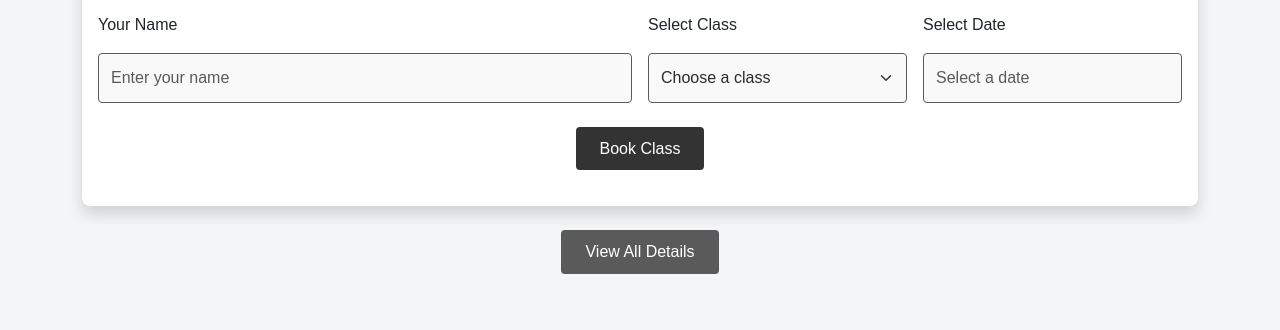
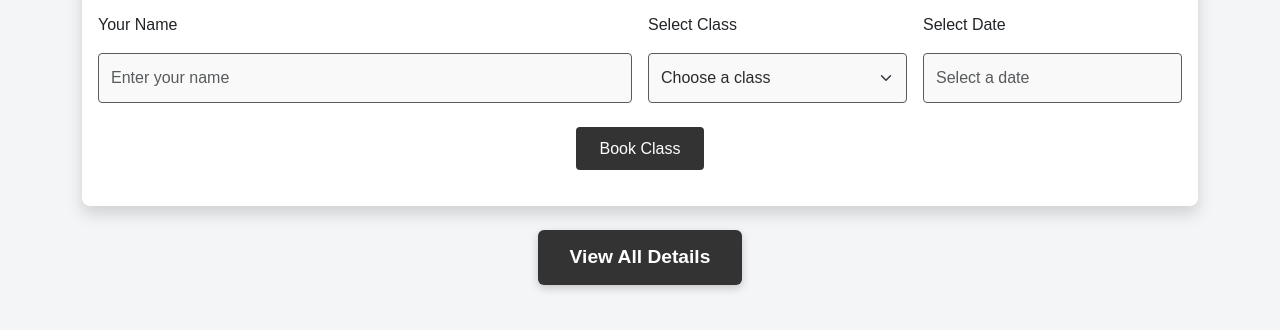
Before and after one commit to Yashwanthdurseti/studio-management-java, a plain HTML site: page public/index.html in a window 1280 px wide. Shown: the part 622-952 px from the top of the page. Drawn offline with nearby package versions, Linux system fonts and the light colour scheme; no server answers.

Commit message:
Adding Styles

```diff
--- a/public/styles.css
+++ b/public/styles.css
@@ -168,3 +168,27 @@ input, select {
     border-radius: 50%;
     font-weight: bold;
 }
+/* Custom styling for the "View All Details" button */
+
+#view-details {
+    padding: 0.8rem 2rem;
+    font-size: 1.2rem;
+    font-weight: 600;
+    color: #ffffff;
+    background-color: #333333; /* Charcoal color */
+    border: none;
+    border-radius: 6px;
+    transition: background-color 0.2s ease, box-shadow 0.2s ease;
+    box-shadow: 0 3px 8px rgba(0, 0, 0, 0.2);
+}
+
+#view-details:hover {
+    background-color: #1f1f1f; /* Slightly darker on hover */
+    box-shadow: 0 5px 12px rgba(0, 0, 0, 0.3); /* Enhanced shadow on hover */
+    transform: translateY(-2px); /* Subtle lift effect */
+}
+
+#view-details:focus {
+    outline: none;
+    box-shadow: 0 0 0 3px rgba(51, 51, 51, 0.4);
+}
```
